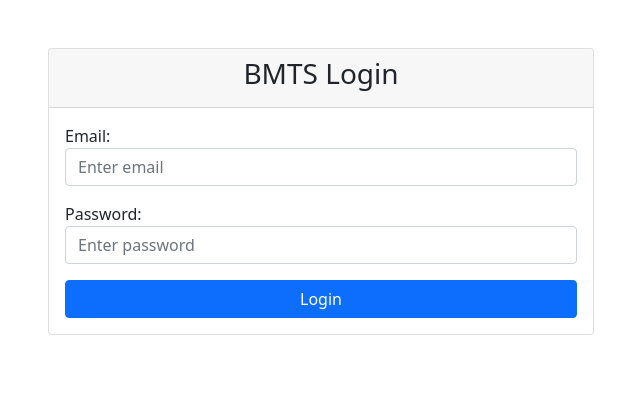
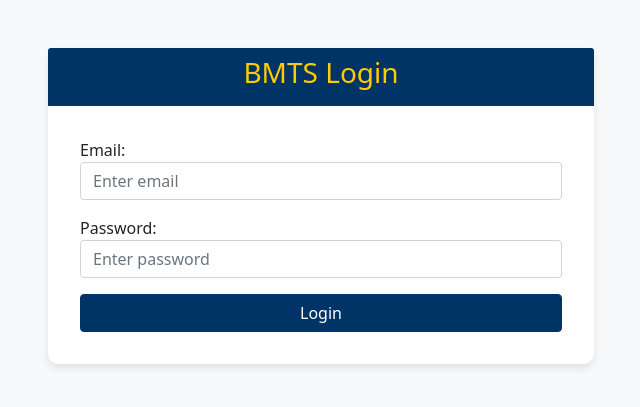
Before and after one commit to suchovcj/BMTS-KSU, a Django app: page /login/ in a window 1280 px wide. Shown: the top 407 px of the page, without its empty margins (319-959 px from the left). Run offline with Django 5.2, Linux system fonts and the light colour scheme.

Commit message:
LoginUpdate

```diff
--- a/bmts/templates/bmts/login.html
+++ b/bmts/templates/bmts/login.html
@@ -3,6 +3,34 @@
 <head>
     <title>BMTS Login</title>
     <link href="https://cdn.jsdelivr.net/npm/bootstrap@5.1.3/dist/css/bootstrap.min.css" rel="stylesheet">
+    <style>
+        body {
+            background-color: #f8f9fa; /* Light background for contrast */
+        }
+        .card {
+            border: none;
+            border-radius: 10px;
+            box-shadow: 0 4px 8px rgba(0, 0, 0, 0.1);
+        }
+        .card-header {
+            background-color: #003366; /* Custom navy color */
+            color: #ffcc00; /* Custom yellow color */
+            border-bottom: none;
+            border-radius: 10px 10px 0 0;
+        }
+        .card-body {
+            padding: 2rem;
+        }
+        .btn-primary {
+            background-color: #003366; /* Custom navy color */
+            border-color: #003366;
+        }
+        .btn-primary:hover {
+            background-color: #ffcc00; /* Custom yellow color */
+            border-color: #ffcc00;
+            color: #003366; /* Navy text on hover */
+        }
+    </style>
 </head>
 <body>
     <div class="container mt-5">
```
Also changed, not shown: db.sqlite3.
